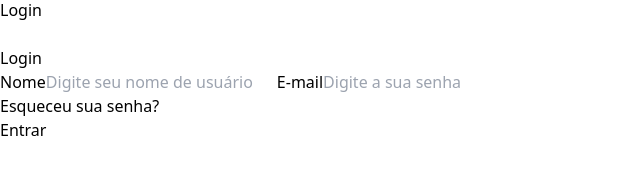
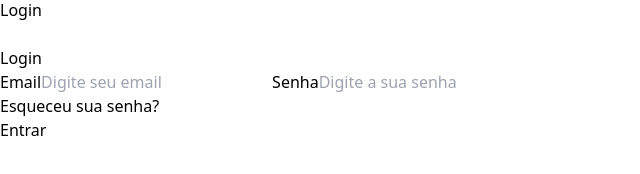
Before and after one commit to thiago-dev-front/store-redux, a React (Vite) app: page /login in a window 1280 px wide. Shown: the part 350-524 px from the top of the page, without its empty margins (0-640 px from the left). Built offline with nearby package versions, Linux system fonts and the light colour scheme.

Commit message:
feat: useform with zod

```diff
--- a/package.json
+++ b/package.json
@@ -10,13 +10,16 @@
     "preview": "vite preview"
   },
   "dependencies": {
+    "@hookform/resolvers": "^3.3.4",
     "@phosphor-icons/react": "^2.0.15",
     "axios": "^1.6.7",
     "react": "^18.2.0",
     "react-dom": "^18.2.0",
+    "react-hook-form": "^7.51.0",
     "react-redux": "^9.1.0",
     "react-router-dom": "^6.22.2",
-    "redux": "^5.0.1"
+    "redux": "^5.0.1",
+    "zod": "^3.22.4"
   },
   "devDependencies": {
     "@types/react": "^18.2.56",
--- a/src/components/Login/index.tsx
+++ b/src/components/Login/index.tsx
@@ -1,27 +1,68 @@
+import { z } from "zod"
+import { useForm } from "react-hook-form"
+import { zodResolver } from "@hookform/resolvers/zod"
+
+
+const userLoginSchema = z.object({
+    email: z.string()
+        .nonempty('O email é obrigatório')
+        .email('Formato de e-mail inválido'),
+    password: z.string()
+        .min(6, 'A senha precisa de no minimo 6 caracteres')
+})
+
+type loginUserFormData = z.infer<typeof userLoginSchema>
+
 export default function Login() {
+    const { register, handleSubmit, formState: { errors } } = useForm<loginUserFormData>({
+        resolver: zodResolver(userLoginSchema)
+    })
+
+    function createUser(data: loginUserFormData) {
+        console.log(data)
+    }
+
     return (
-        <>
         <div className="h-screen flex items-center justify-center overflow-hidden">
             <div className="min-w-96 h-96 border rounded-md flex items-center justify-center">
                 <div className="w-full p-6">
+                    <h1 className="text-black text-center text-2xl font-bold">Login</h1>
+                    <form onSubmit={handleSubmit(createUser)} className="flex flex-col space-y-2">
+                        <label className="text-black" htmlFor="name">Email</label>
+                        <input
+                            className="w-full px-4 py-2 rounded-md border border-gray-300 focus:outline-none focus:border-blue-500"
+                            type="email"
+                            id="email"
+                            {...register('email')}
+                            placeholder="Digite seu email"
+
+                        />
+                        {errors.email && <span className="text-red-600 text-sm">{errors.email.message}</span>}
+                        <label className="text-black" htmlFor="email">Senha</label>
+                        <input
+                            className="w-full px-4 py-2 rounded-md border border-gray-300 focus:outline-none focus:border-blue-500"
+                            type="password"
+                            id="password"
+                            {...register('password')}
+                            placeholder="Digite a sua senha"
+
+                        />
+                        {errors.password && <span className="text-red-600 text-sm">{errors.password.message}</span>}
+
+                        <p className="text-blue-700 text-right m-3 font-medium text-sm hover:underline cursor-pointer">
+                            Esqueceu sua senha?
+                        </p>
                         <div>
-                        <h1 className="text-black text-center text-2xl font-bold">Login</h1>
+                            <button
+                                type="submit"
+                                className="text-white bg-blue-700 text-center font-bold p-3 rounded-md hover:bg-blue-600 cursor-pointer w-full disabled:bg-red mt-3"
+                            >
+                                Entrar
+                            </button>
                         </div>
-                    <div>
-                        <form className="flex flex-col space-y-2" >
-                            <label className="text-black" htmlFor="name">Nome</label>
-                            <input className="w-full px-4 py-2 rounded-md border border-gray-300 focus:outline-none focus:border-blue-500"type="text" id="name" placeholder="Digite seu nome de usuário"/>
-                            <label className="text-black" htmlFor="email">E-mail</label>
-                            <input className="w-full px-4 py-2 rounded-md border border-gray-300 focus:outline-none focus:border-blue-500"  type="email" id="email" placeholder="Digite a sua senha"/>
                     </form>
-                    </div>
-                    <p className="text-blue-700 text-right  m-3 font-medium text-sm hover:underline cursor-pointer">Esqueceu sua senha?</p>
-                    <div className="bg-blue-700 text-center font-bold p-3 rounded-md hover:bg-blue-600 cursor-pointer">
-                        <button className="text-white">Entrar</button>
                 </div>
             </div>
         </div>
-            </div>
-        </>
-    )
+    );
 }
```
Also changed, not shown: 1 other file (tests, documents, lock files or other folders). Lines whose indentation alone changed are shown as unchanged.
